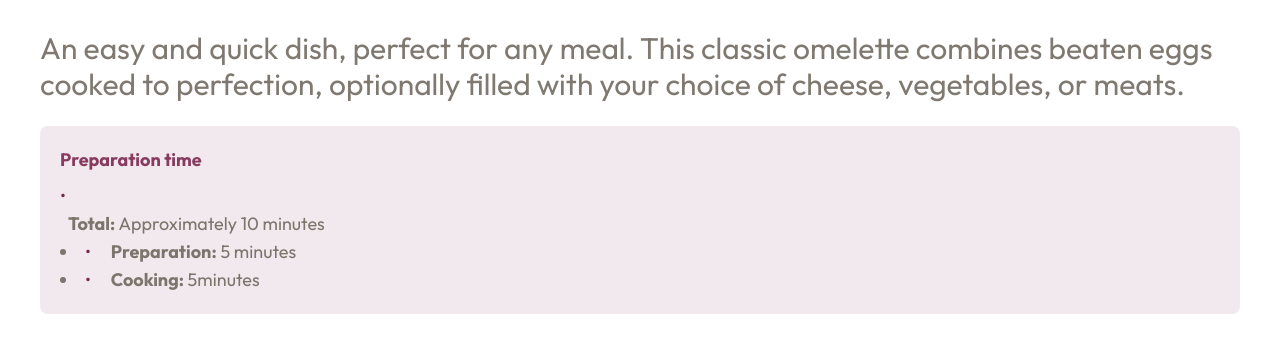
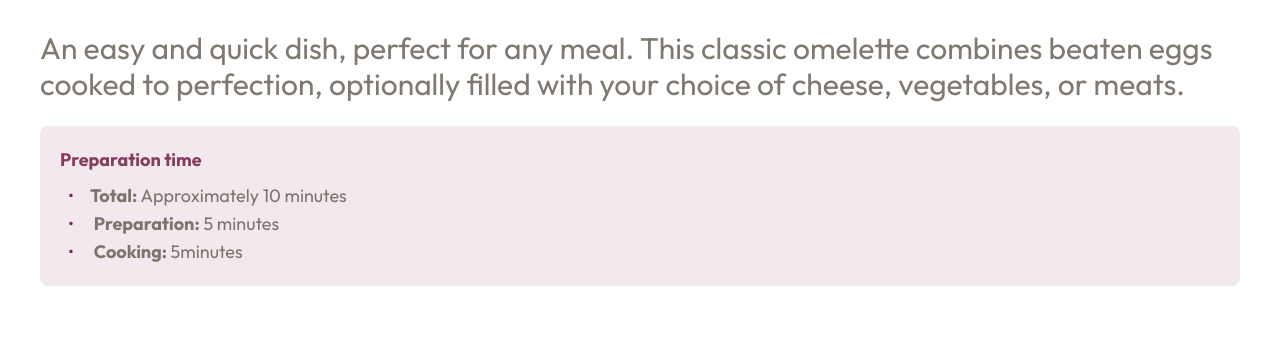
Before and after one commit to mirkobozzetto/recipe-page, a website: page index.html in a window 1280 px wide. Shown: the part 763-1116 px from the top of the page. Drawn offline with Linux system fonts and the light colour scheme.

Commit message:
chore: Update image and styling in index.html

```diff
--- a/index.html
+++ b/index.html
@@ -16,11 +16,11 @@
   </head>
   <body class="flex justify-center items-center text-xs md:text-3xl">
     <!--  -->
-    <main class="md:w-full font-outfit text-wengeBrown/80">
+    <main class="w-full font-outfit text-wengeBrown/80">
       <!--  -->
       <section class="md:p-10">
         <img
-          class="md:rounded-lg md:w-full"
+          class="md:rounded-lg w-full"
           src="./assets/images/image-omelette.jpeg"
           alt="omelette"
         />
@@ -39,17 +39,19 @@
         </p>
         <!--  -->
 
-        <div class="bg-darkrapberry/10 my-6 p-5 rounded-lg w-full text-lg">
+        <div class="bg-darkrapberry/10 my-6 p-5 rounded-lg text-lg">
           <h2 class="mb-2 font-bold text-darkrapberry/90">Preparation time</h2>
-<!--  -->
-<div>
-  <span class="mr-4 text-darkrapberry">•</span>
-  <ul class="pl-2 text-[18px] list-none">
-    <li>
-      <span class="font-bold">Total:</span> Approximately 10 minutes
-    </li>
-</div>
-<!--  -->
+          <!--  -->
+
+          <ul class="pl-2 text-[18px] list-none">
+            <li class="flex items-center">
+              <span class="mr-4 text-darkrapberry">•</span>
+              <span>
+                <span class="font-bold">Total:</span> Approximately 10 minutes
+              </span>
+            </li>
+
+            <!--  -->
             <li>
               <span class="mr-4 text-darkrapberry">•</span>
               <span class="font-bold">Preparation:</span> 5 minutes
```
Also changed, not shown: src/output.css.
